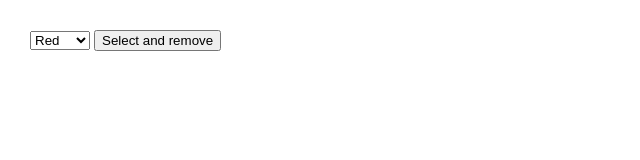
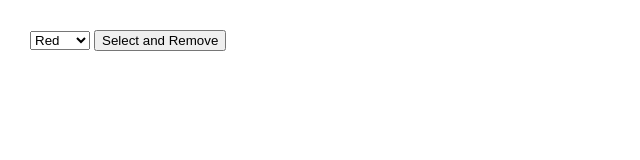
Before and after one commit to acciojob/remove-items-Senrajkumar1998, a website: page main.html in a window 1280 px wide. Shown: the full height of the page, 0-640 px from the left. Drawn offline with Linux system fonts and the light colour scheme.

Commit message:
created a submission

```diff
--- a/main.html
+++ b/main.html
@@ -9,15 +9,16 @@
 	</head>
 
 	<body>
-
+		<form>
 			<select id="colorSelect">
 				<option>Red</option>
 				<option>Green</option>
 				<option>White</option>
 				<option>Black</option>
 			</select>
+			<input type="button" onclick="solve()" value="Select and Remove">
+		</form>
 
-		<button onclick="solve()">Select and remove</button>
 
 		<script type="text/javascript" src="./script.js">
 		</script>
```
